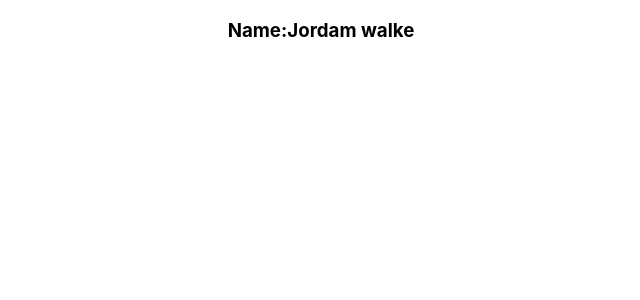
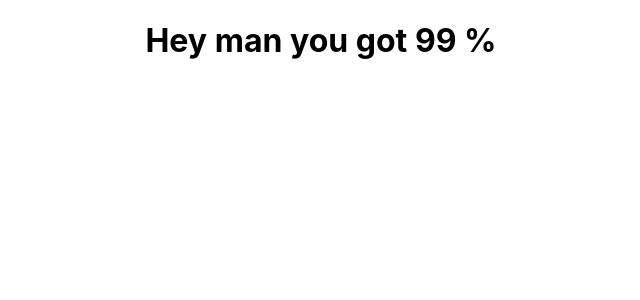
Before and after one commit to swapnilranmale2003/react-practicals, a React (Create React App) app in the folder practiseset1/: page / in a window 1280 px wide. Shown: the top 300 px of the page, without its empty margins (319-959 px from the left). Built offline with nearby package versions, Linux system fonts and the light colour scheme.

Commit message:
Added Man Component

```diff
--- a/practiseset1/src/App.js
+++ b/practiseset1/src/App.js
@@ -1,4 +1,5 @@
 import './App.css';
+import Man from './components/Man';
 import Person from './components/Person';
 // import ListPractise from './components/ListPractise';
 // import UseState from './components/UseState';
@@ -17,7 +18,8 @@ function App() {
       <Mybutton /> */}
       {/* <UseState /> */}
       {/* <ListPractise /> */}
-      <Person  name= "Jordam walke"/>
+      {/* <Person  name= "Jordam walke"/> */}
+      <Man percent = "99" />
     </div>
   );
 }
```
